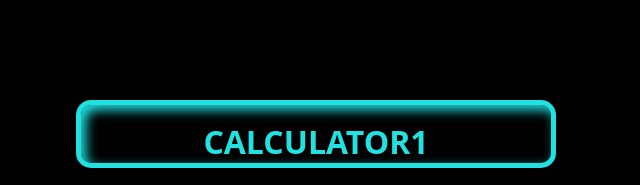
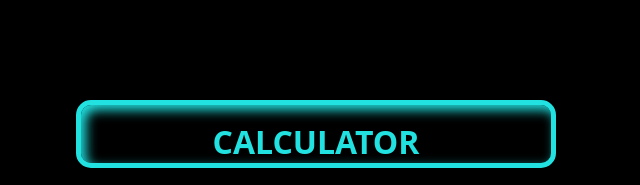
Before and after one commit to alfaizakbar/web-yapenbit, a plain HTML site: page index.html in a window 1280 px wide. Shown: the top 185 px of the page, without its empty margins (324-964 px from the left). Drawn offline with Linux system fonts and the light colour scheme.

Commit message:
edit title

```diff
--- a/index.html
+++ b/index.html
@@ -13,7 +13,7 @@
     <!-- <div id="app"></div> -->
     <div class="container">
         <div class="layar">
-            <h1 class="warna">CALCULATOR1</h1>
+            <h1 class="warna">CALCULATOR</h1>
             <input class="warna" id="layarr"
             placeholder="aowkowk"
             >
```
